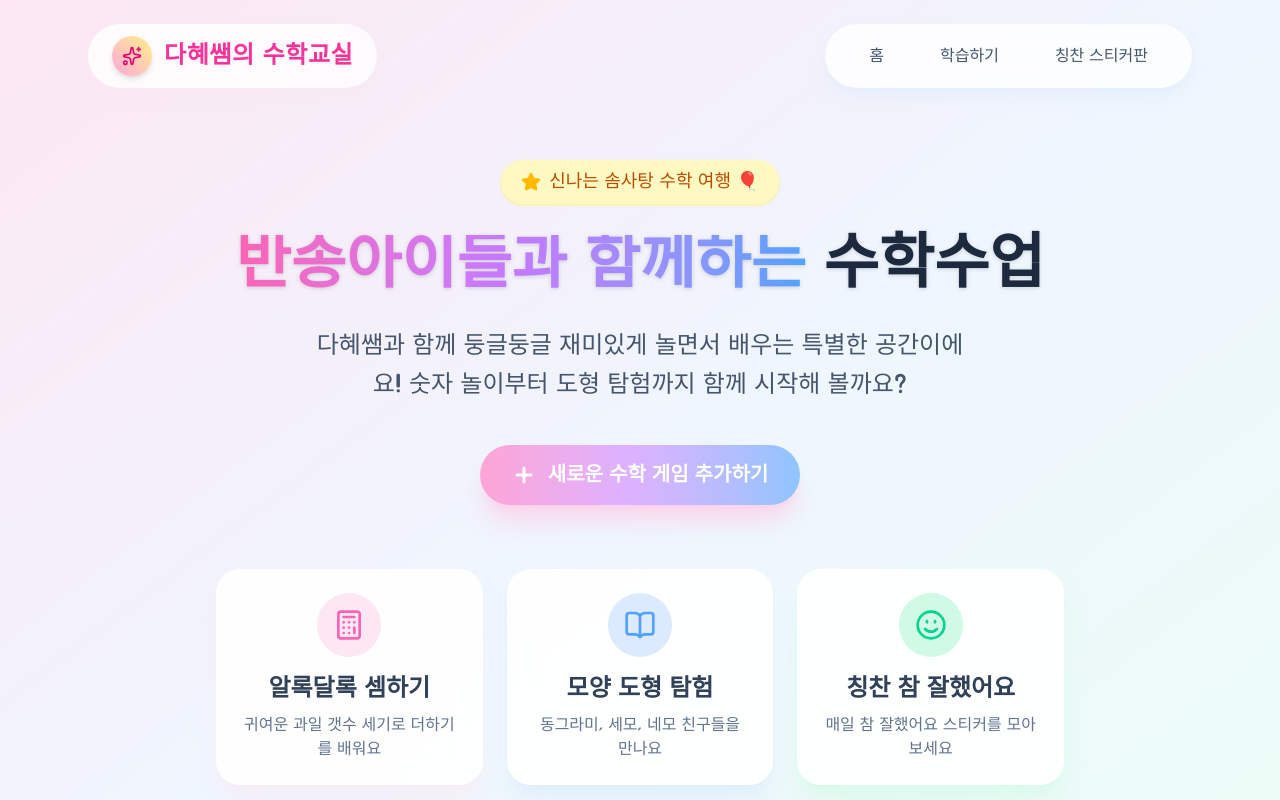
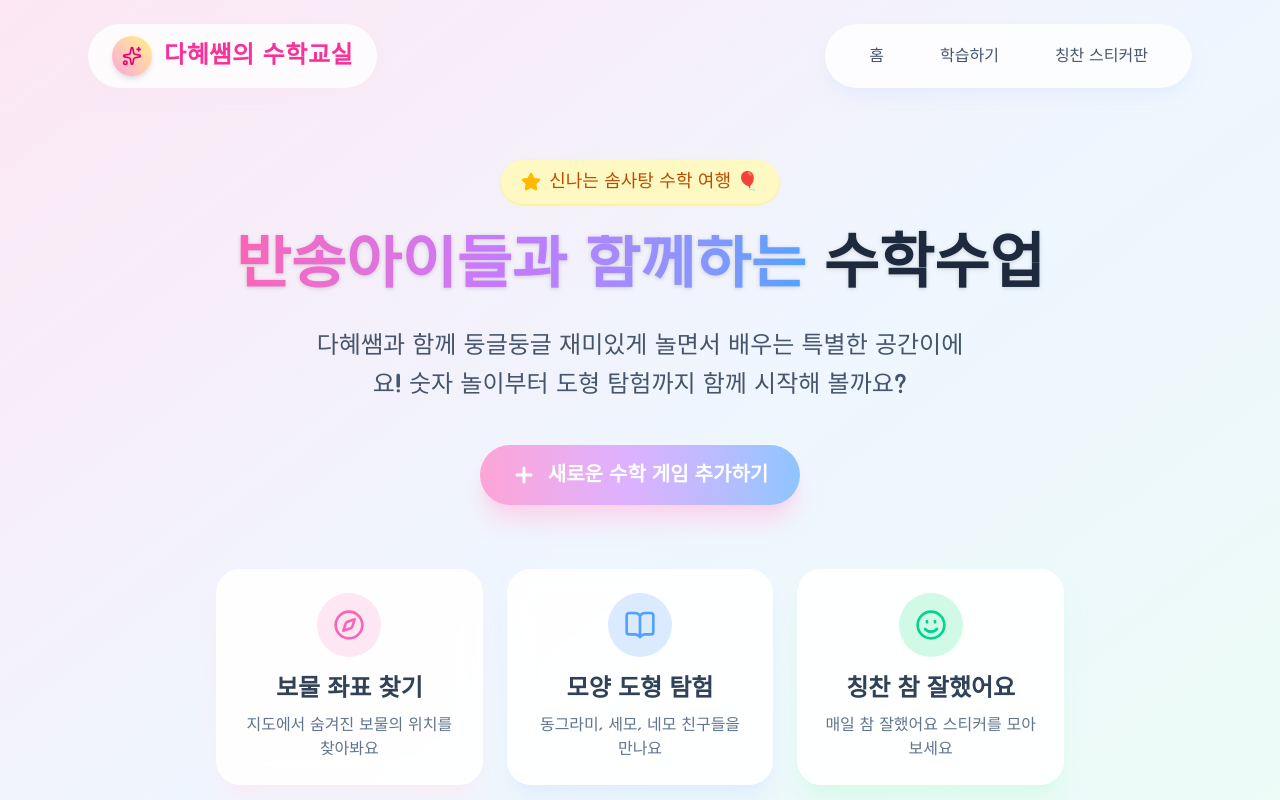
Before and after one commit to dahye0528/math-training, a Next.js app: page / in a window 1280 px wide. Shown: the top 800 px of the page. Built offline with nearby package versions, Linux system fonts and the light colour scheme.

Commit message:
feat: replace math game with coordinate finding game

```diff
--- a/app/page.tsx
+++ b/app/page.tsx
@@ -1,4 +1,4 @@
-import { Sparkles, Heart, Calculator, Plus, Star, BookOpen, Smile } from "lucide-react";
+import { Sparkles, Heart, Compass, Plus, Star, BookOpen, Smile } from "lucide-react";
 
 export default function Home() {
   return (
@@ -61,10 +61,10 @@ export default function Home() {
         <div className="grid grid-cols-1 md:grid-cols-3 gap-6 w-full mt-16">
           <div className="bg-white/90 backdrop-blur-md p-6 rounded-3xl shadow-xl shadow-pink-100/60 flex flex-col items-center hover:scale-105 transition-transform duration-200">
             <div className="w-16 h-16 rounded-full bg-pink-100 flex items-center justify-center mb-4">
-              <Calculator className="w-8 h-8 text-pink-400" />
+              <Compass className="w-8 h-8 text-pink-400" />
             </div>
-            <h3 className="text-2xl font-bold text-slate-700 mb-2">알록달록 셈하기</h3>
-            <p className="text-slate-500">귀여운 과일 갯수 세기로 더하기를 배워요</p>
+            <h3 className="text-2xl font-bold text-slate-700 mb-2">보물 좌표 찾기</h3>
+            <p className="text-slate-500">지도에서 숨겨진 보물의 위치를 찾아봐요</p>
           </div>
 
           <div className="bg-white/90 backdrop-blur-md p-6 rounded-3xl shadow-xl shadow-blue-100/60 flex flex-col items-center hover:scale-105 transition-transform duration-200">
```
